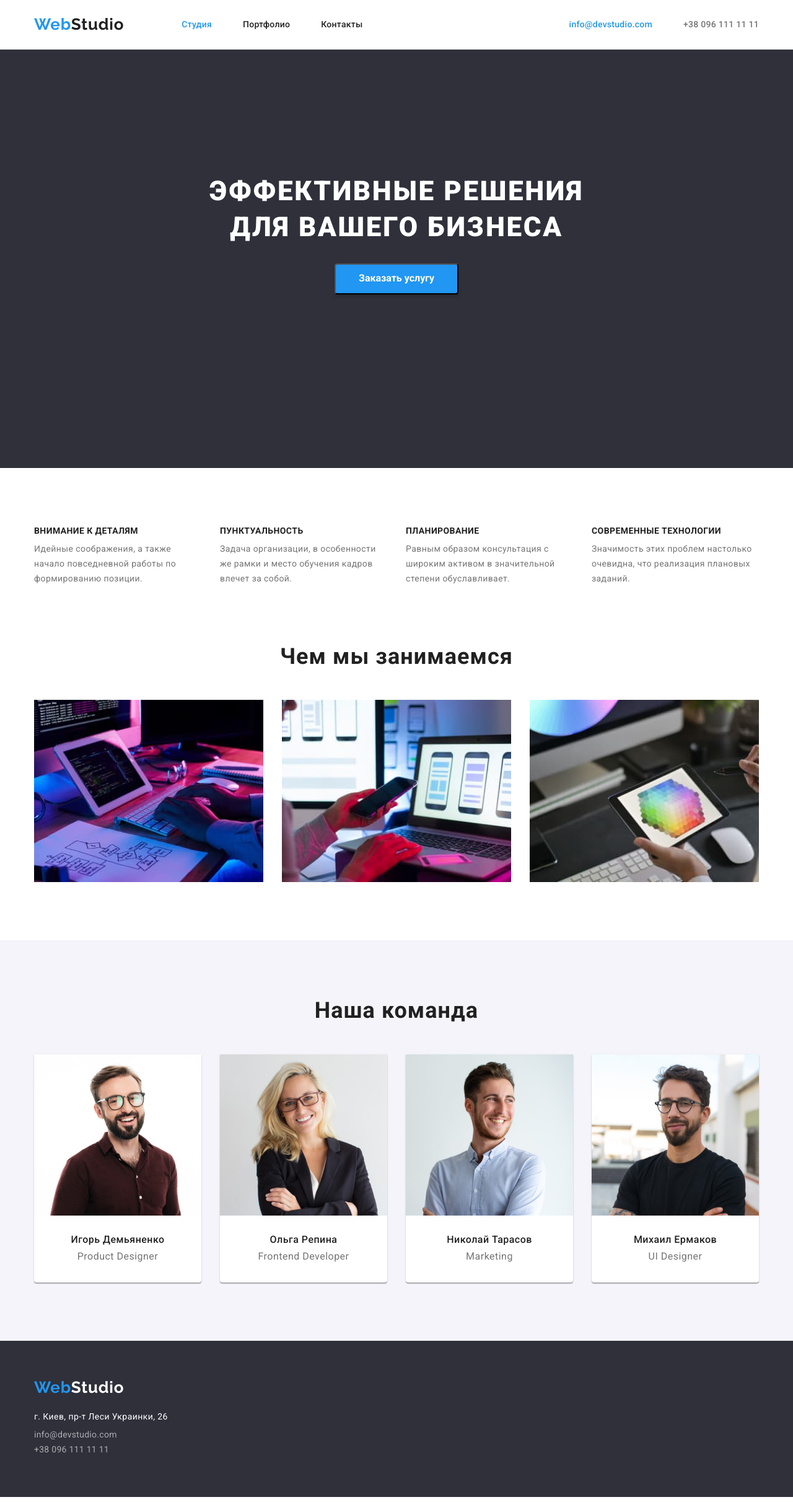
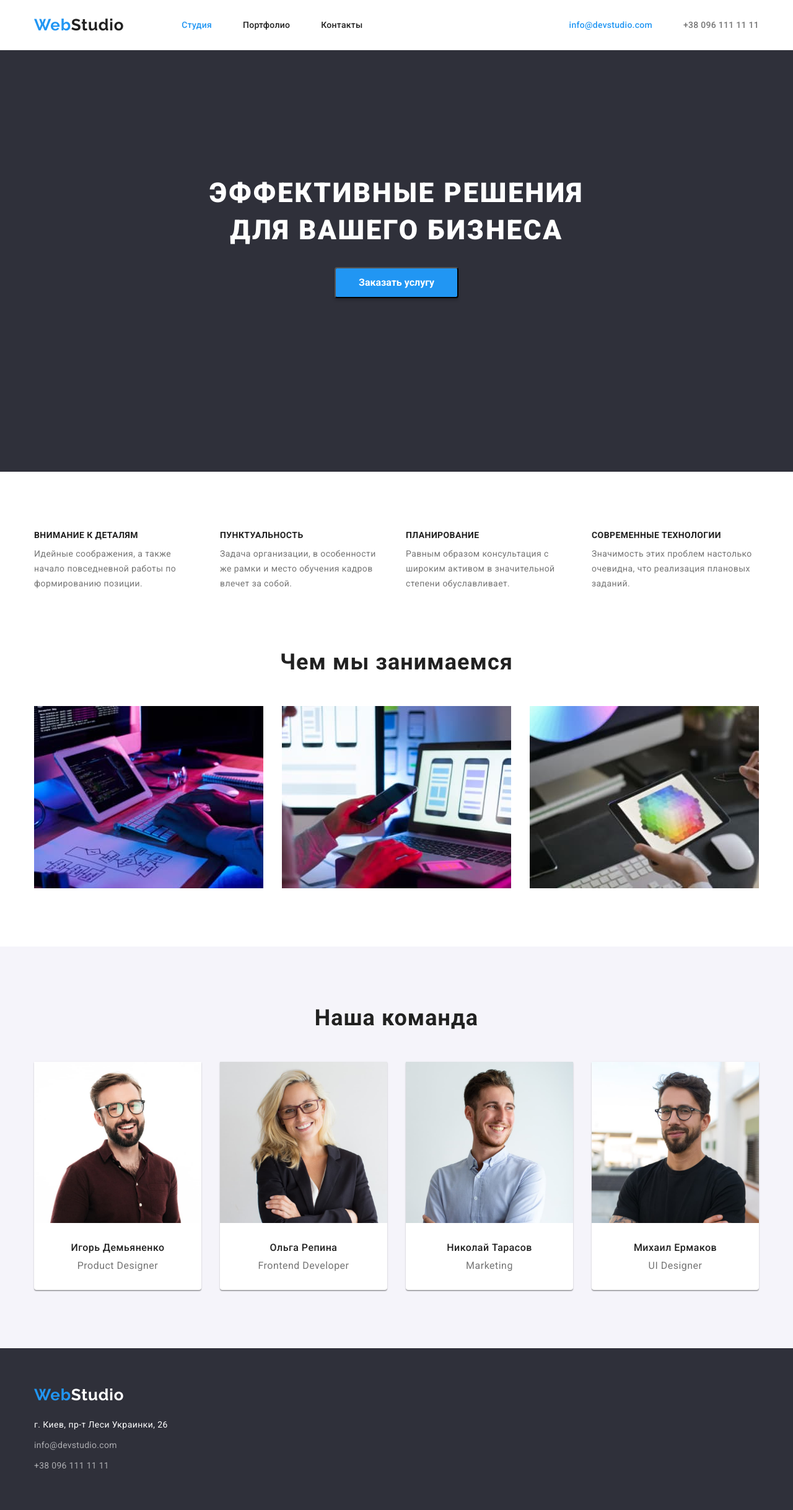
Before and after one commit to AndreyBukalo/goit-markup-hw-03, a plain HTML site: page index.html in a window 1280 px wide. Shown: the whole page at 62% size. Before the commit the page ends 2415 px from the top, so only its background shows below. Drawn offline with nearby package versions, Linux system fonts and the light colour scheme.

Commit message:
UPD
Пересчитал Line-height по формуле calc

```diff
--- a/css/styles.css
+++ b/css/styles.css
@@ -62,14 +62,14 @@ img {
   font-family: 'Raleway', sans-serif;
   font-weight: 700;
   font-size: 26px;
-  line-height: 1.2;
+  line-height: calc(31 / 26);
   letter-spacing: 0.03em;
   text-decoration: none;
 }
 .header {
   font-size: 36px;
   font-weight: 700;
-  line-height: 1.1;
+  line-height: calc(42 / 36);
   text-align: center;
   letter-spacing: 0.03em;
   color: var(--second-text-color);
@@ -99,7 +99,7 @@ img {
   padding-bottom: 32px;
 
   font-weight: 500;
-  line-height: 1.1;
+  line-height: calc(16 / 14);
   text-decoration: none;
   color: var(--second-text-color);
 }
@@ -127,13 +127,15 @@ img {
 .contacts .mail,
 .contacts .tel {
   margin-right: 0px;
+
   font-weight: 500;
-  line-height: 1.1;
+  line-height: calc(16 / 14);
   text-decoration: none;
   color: var(--main-text-color);
 }
 .contacts .mail {
   margin-right: 50px;
+
   color: var(--accent);
 }
 .contacts .tel:hover,
@@ -150,15 +152,17 @@ img {
 .hero {
   padding-top: 200px;
   padding-bottom: 280px;
+
   background-color: var(--footer-bgc);
 }
 
 .hero .title {
   width: 696px;
   margin: 0 auto;
+
   font-weight: 900;
   font-size: 44px;
-  line-height: 1.3;
+  line-height: calc(60 / 44);
   text-align: center;
   letter-spacing: 0.06em;
   text-transform: uppercase;
@@ -171,7 +175,7 @@ img {
 .hero .btn {
   font-weight: 700;
   font-size: 16px;
-  line-height: 1.8;
+  line-height: calc(30 / 16);
   margin-top: 30px;
 
   width: 200px;
@@ -206,15 +210,16 @@ img {
 }
 .features .title {
   margin-bottom: 10px;
+
   font-weight: 700;
-  line-height: 1.1;
+  line-height: calc(16 / 14);
   letter-spacing: 0.03em;
   text-transform: uppercase;
   color: var(--second-text-color);
 }
 
 .features .text {
-  line-height: 1.7;
+  line-height: calc(24 / 14);
   letter-spacing: 0.03em;
 }
 
@@ -243,7 +248,6 @@ img {
   display: flex;
 }
 .team .card {
-  height: 368px;
   background: var(--white);
 
   box-shadow: 0px 1px 3px rgba(0, 0, 0, 0.12), 0px 1px 1px rgba(0, 0, 0, 0.14),
@@ -256,18 +260,21 @@ img {
 .team .title {
   margin-top: 30px;
   margin-bottom: 10px;
+
   text-align: center;
   font-size: 16px;
   font-weight: 500;
-  line-height: 1.1;
+  line-height: calc(19 / 16);
   letter-spacing: 0.03em;
   color: var(--second-text-color);
 }
 
 .team .text {
+  padding-bottom: 30px;
+
   text-align: center;
   font-size: 16px;
-  line-height: 1.1;
+  line-height: calc(19 / 16);
   letter-spacing: 0.03em;
 }
 
@@ -275,7 +282,6 @@ img {
 
 .footer {
   margin: 0 auto;
-  height: 252px;
   background-color: var(--footer-bgc);
 }
 
@@ -294,7 +300,7 @@ img {
 .footer .text {
   margin-bottom: 9px;
   font-style: normal;
-  line-height: 1.7;
+  line-height: calc(24 / 14);
   letter-spacing: 0.03em;
   color: var(--white);
 }
@@ -304,14 +310,14 @@ img {
   display: block;
 }
 .footer .tel {
-  margin-bottom: 60px;
+  padding-bottom: 60px;
   display: block;
 }
 
 .footer .tel,
 .footer .mail {
   font-weight: 400;
-  line-height: 1.1;
+  line-height: calc(24 / 14);
   font-style: normal;
   text-decoration: none;
   color: var(--mail-text);
@@ -334,7 +340,7 @@ img {
   font-family: Roboto;
   font-weight: 500;
   font-size: 16px;
-  line-height: 1.6;
+  line-height: calc(24 / 16);
   text-align: center;
   letter-spacing: 0.03em;
   color: var(--second-text-color);
@@ -415,20 +421,19 @@ img {
 }
 
 .projects .link {
-  display: block;
   text-decoration: none;
 }
 .projects .title {
   margin-bottom: 4px;
   font-weight: 700;
   font-size: 18px;
-  line-height: 2;
+  line-height: calc(36 / 18);
   letter-spacing: 0.06em;
   color: var(--second-text-color);
 }
 .projects .text {
   font-size: 16px;
-  line-height: 1.8;
+  line-height: calc(30 / 16);
   letter-spacing: 0.03em;
 
   color: var(--main-text-color);
@@ -441,7 +446,5 @@ img {
 
 .content {
   padding: 20px 24px;
-  /* border-right: 1px solid var(--porfolio-bgc);
-  border-left: 1px solid var(--porfolio-bgc); */
   border-bottom: 1px solid var(--porfolio-bgc);
 }
```
